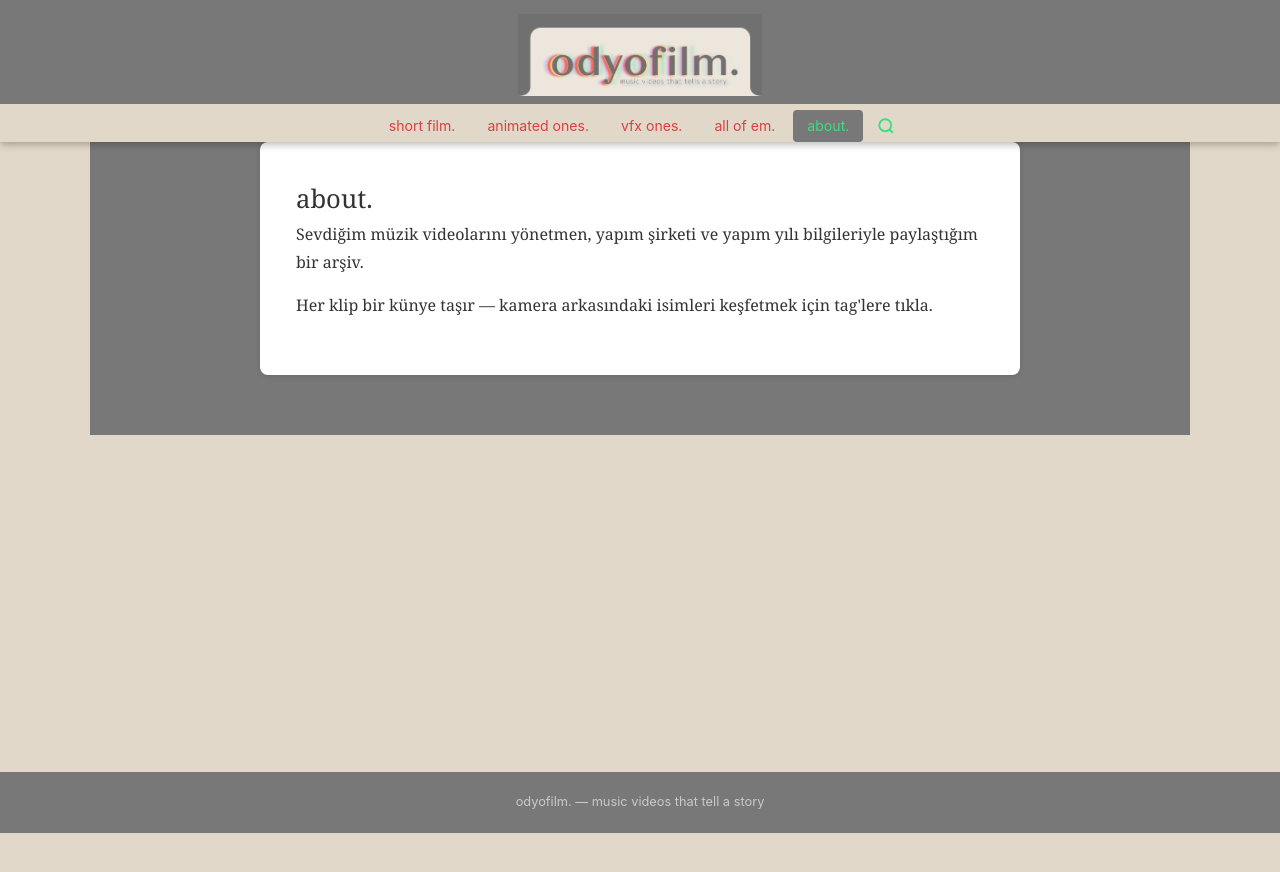
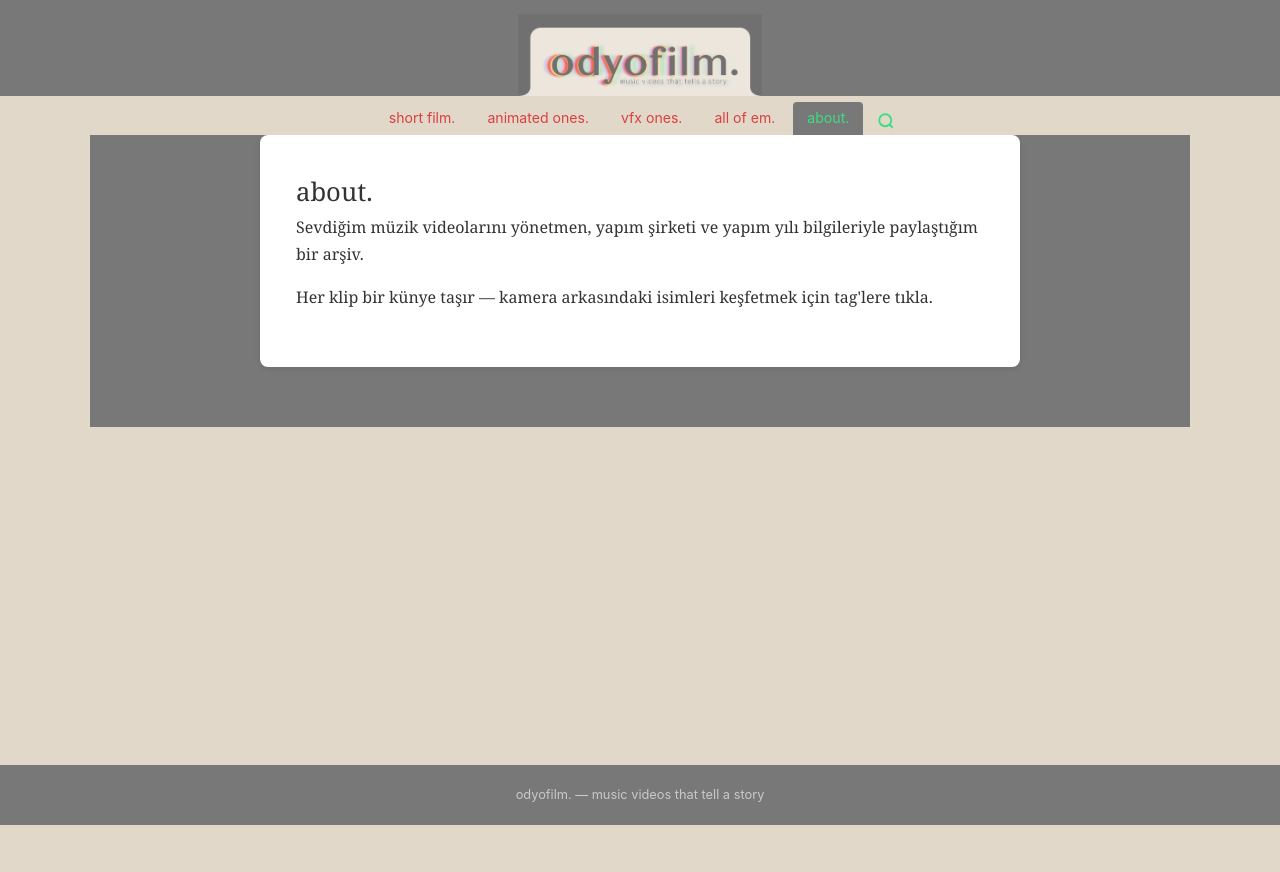
Before and after one commit to mstkt/odyofilm.github.io, a Jekyll site: the page built from about/index.html, in a window 1280 px wide. Shown: the top 872 px of the page. Built offline with Jekyll 4.4.1, drawn with Linux system fonts in a browser that asks for light colours.

Commit message:
design006

```diff
--- a/assets/css/main.css
+++ b/assets/css/main.css
@@ -37,20 +37,24 @@ img { max-width: 100%; height: auto; display: block; }
 /* ── Header ─────────────────────────────────────────────────────────────── */
 .site-header {
   background: var(--header-bg);
-  text-align: center;
+  display: flex;
+  flex-direction: column;
+  align-items: center;
   padding-top: 14px;
   position: sticky;
   top: 0;
   z-index: 100;
-  box-shadow: 0 2px 8px rgba(0,0,0,.3);
+  /* no box-shadow — active button seamlessly connects to gray content frame */
 }
 
 .logo-wrap {
-  display: inline-block;
+  display: block;
   padding: 0;
+  margin-bottom: 0;
+  line-height: 0;
 }
 
-.logo-link { display: inline-block; }
+.logo-link { display: inline-block; line-height: 0; }
 .logo-link:hover { opacity: .9; text-decoration: none; }
 
 .site-logo-img {
@@ -60,6 +64,7 @@ img { max-width: 100%; height: auto; display: block; }
 }
 
 .site-nav {
+  width: 100%;
   background: var(--bg);
   padding: 6px 0 0;
   margin-top: 0;
@@ -68,7 +73,7 @@ img { max-width: 100%; height: auto; display: block; }
 .nav-inner {
   display: flex;
   justify-content: center;
-  align-items: center;
+  align-items: flex-end;
   gap: 4px;
   flex-wrap: wrap;
 }
@@ -78,10 +83,10 @@ img { max-width: 100%; height: auto; display: block; }
   font-size: 0.88rem;
   color: var(--nav-color);
   padding: 5px 14px;
-  border-radius: 4px;
+  border-radius: 4px 4px 0 0;
   transition: background .15s, color .15s;
 }
-.site-nav a:hover { text-decoration: none; background: rgba(255,255,255,.1); }
+.site-nav a:hover { text-decoration: none; background: rgba(0,0,0,.07); }
 .site-nav a.active {
   background: var(--header-bg);
   color: var(--accent);
```
